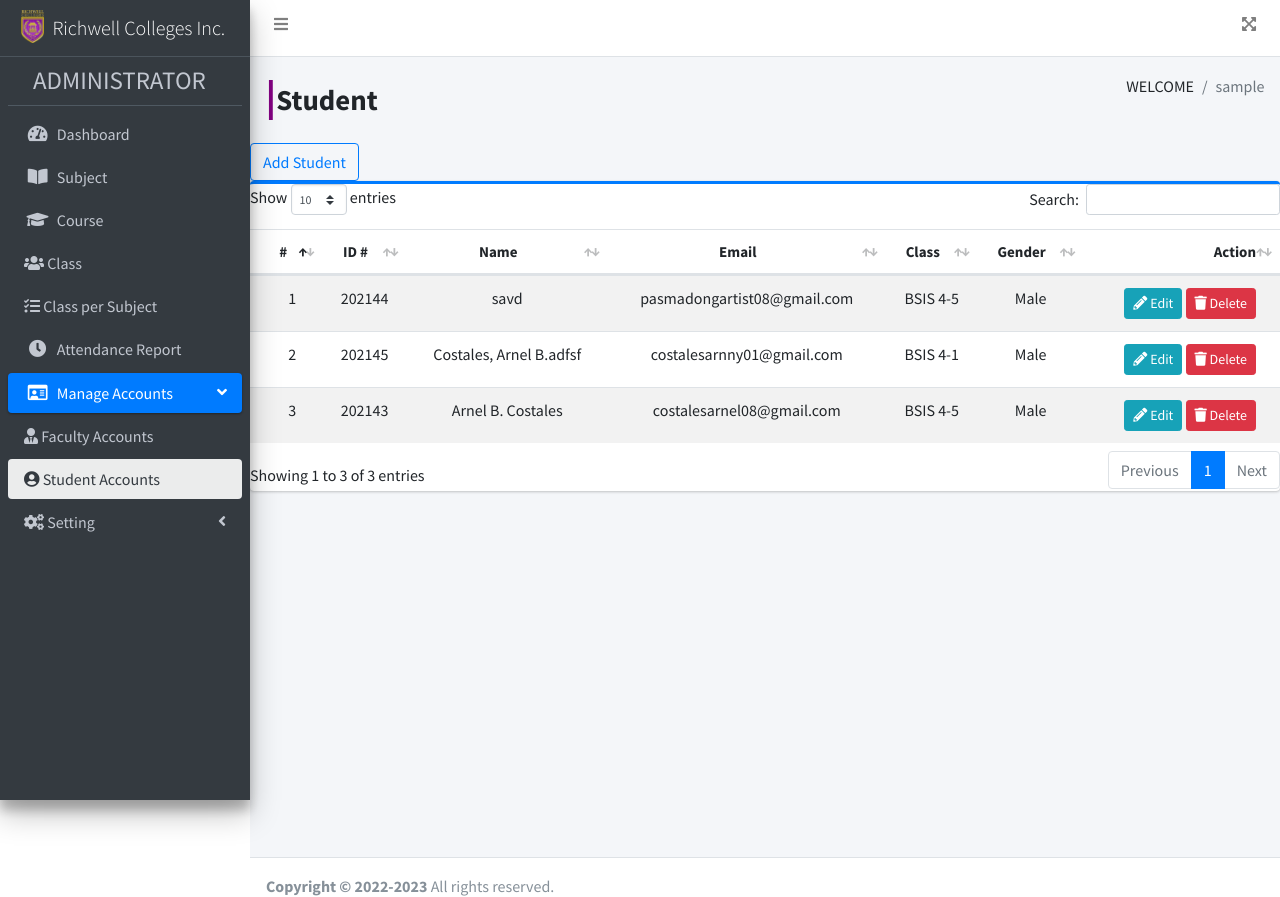
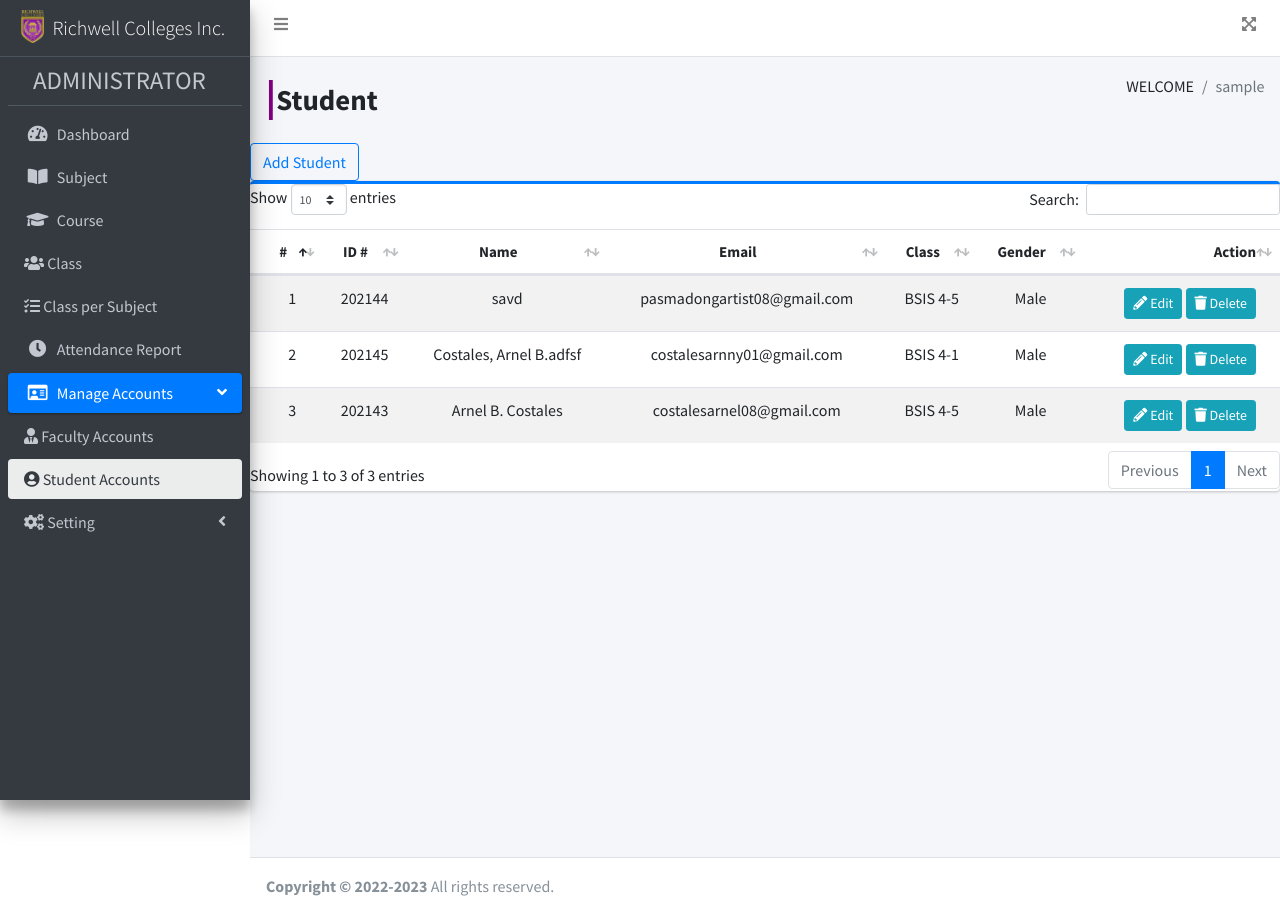
Before and after one commit to acostales08/QRattendance, a PHP site: page /adminpanel/student/student.php in a window 1280 px wide. Shown: the top 897 px of the page. Run offline with PHP 8.4, Linux system fonts and the light colour scheme; a user stored in the database is signed in; data comes from the database, SQL or seed files in the repository; some libraries are stand-ins or nearby versions.

Commit message:
feature-1-qr-button-color

```diff
--- a/adminpanel/student/student.php
+++ b/adminpanel/student/student.php
@@ -105,7 +105,7 @@ include '../../pages/config.php';
                               </i>
                               Edit
                           </a>
-                          <a class="btn btn-danger btn-sm" data-toggle="modal" href="#del<?php echo $row['sid']; ?>">
+                          <a class="btn btn-info btn-sm" data-toggle="modal" href="#del<?php echo $row['sid']; ?>">
                               <i class="fas fa-trash">
                               </i>
                               Delete
```
